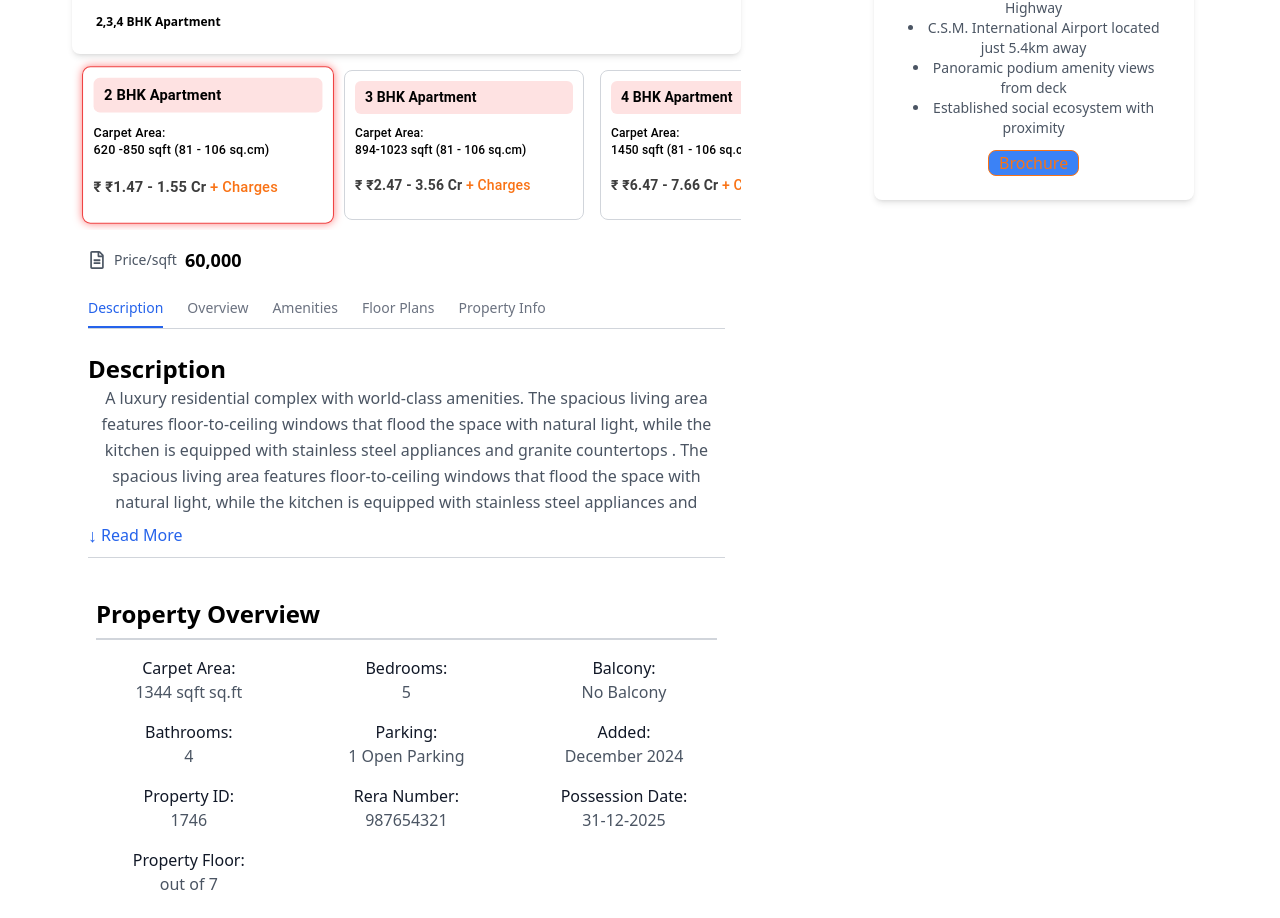
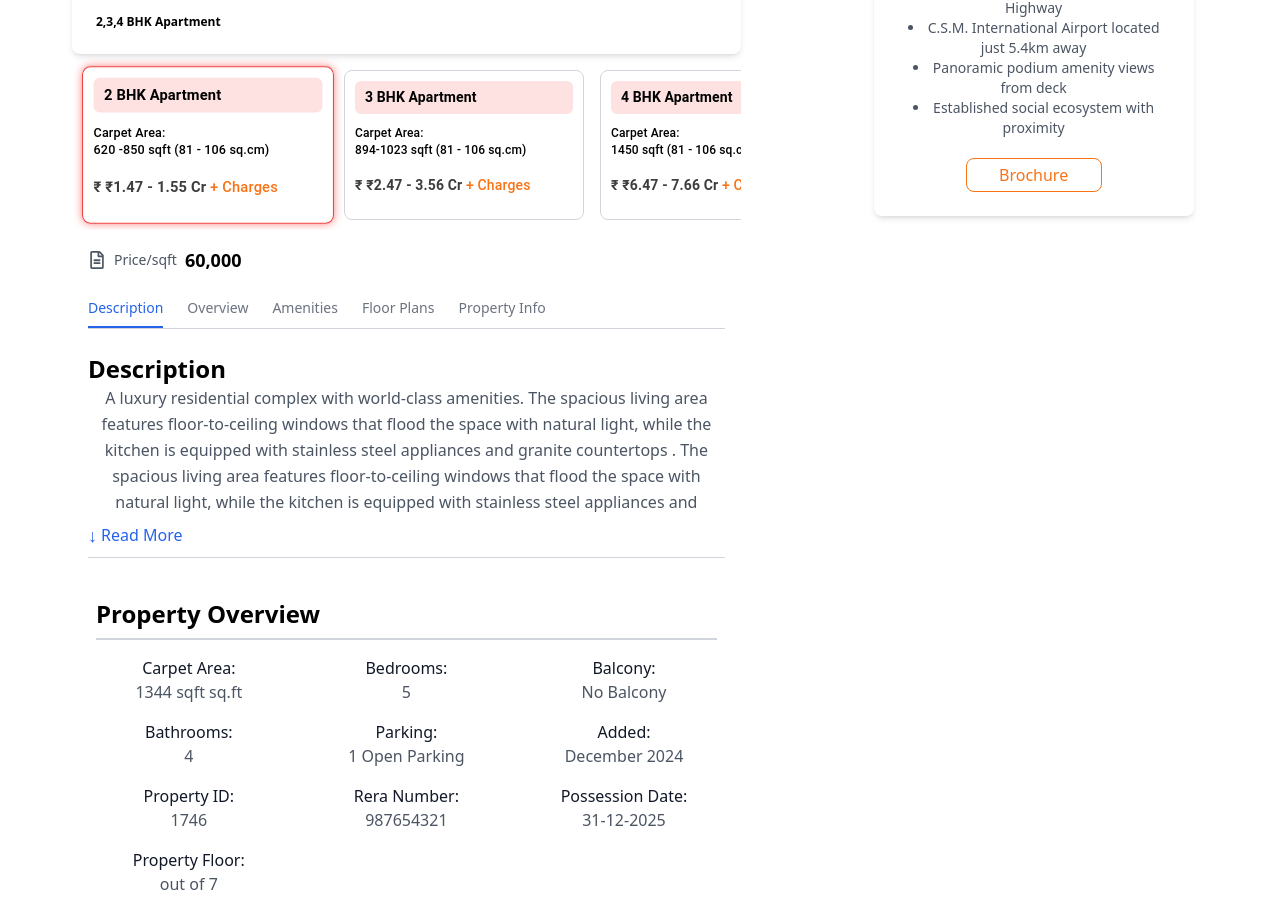
Before and after one commit to SrilekhaGhosh/Properties, a React (Vite) app: page / in a window 1280 px wide. Shown: the part 1062-1980 px from the top of the page. Built offline with nearby package versions, Linux system fonts and the light colour scheme.

Commit message:
Brochure fix

```diff
--- a/src/components/WhyBuy.jsx
+++ b/src/components/WhyBuy.jsx
@@ -24,7 +24,7 @@ const WhyBuy = () => {
       </ul>
 
 
-      <button className="border border-orange-500 text-orange-500 px-2 py-0 rounded-lg mt-3 w-1/3">
+      <button className="border bg-white border-orange-500 text-orange-500 px-4 py-1 rounded-lg mt-5 w-2/4">
          Brochure
       </button>
     </div>
```
